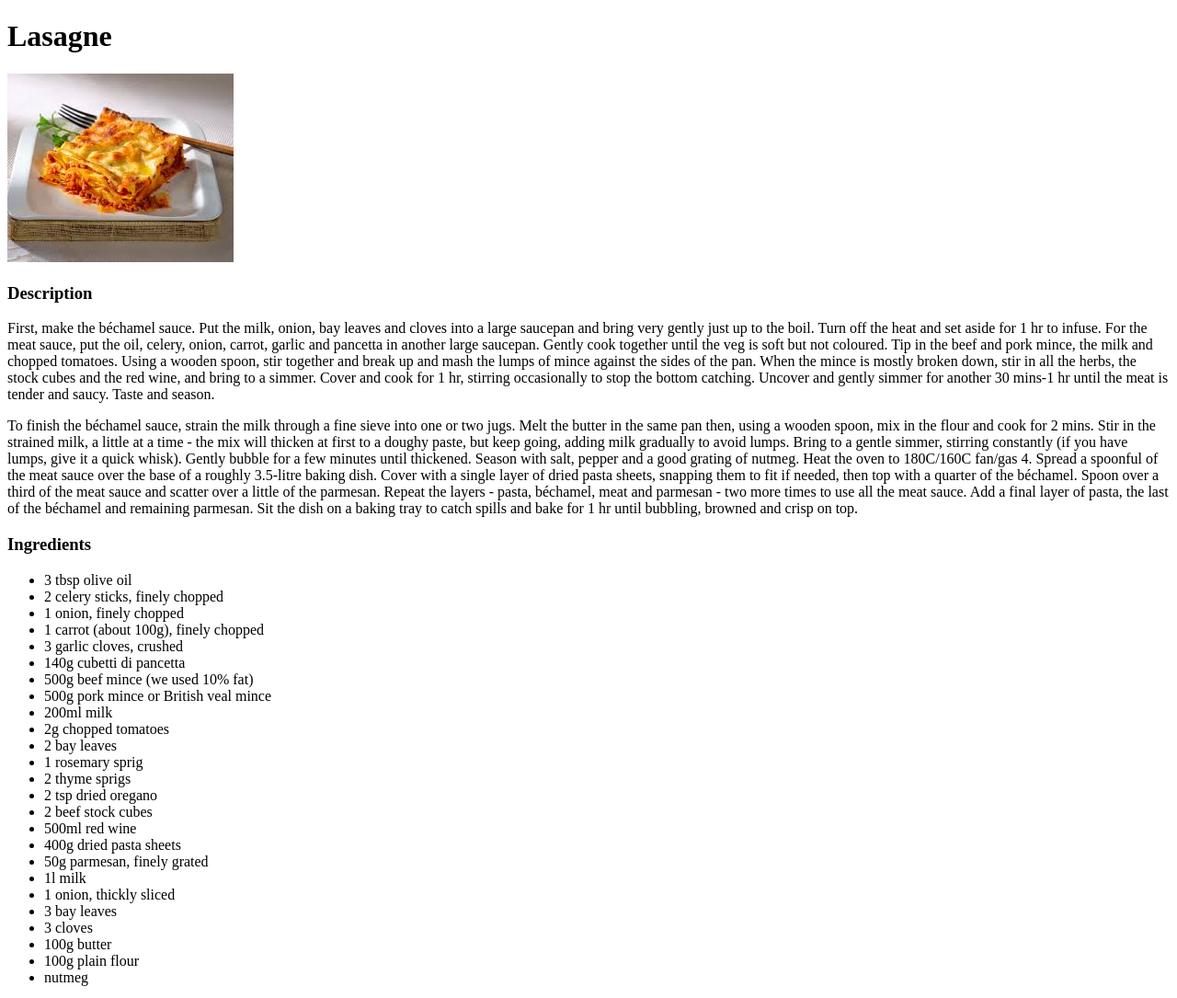
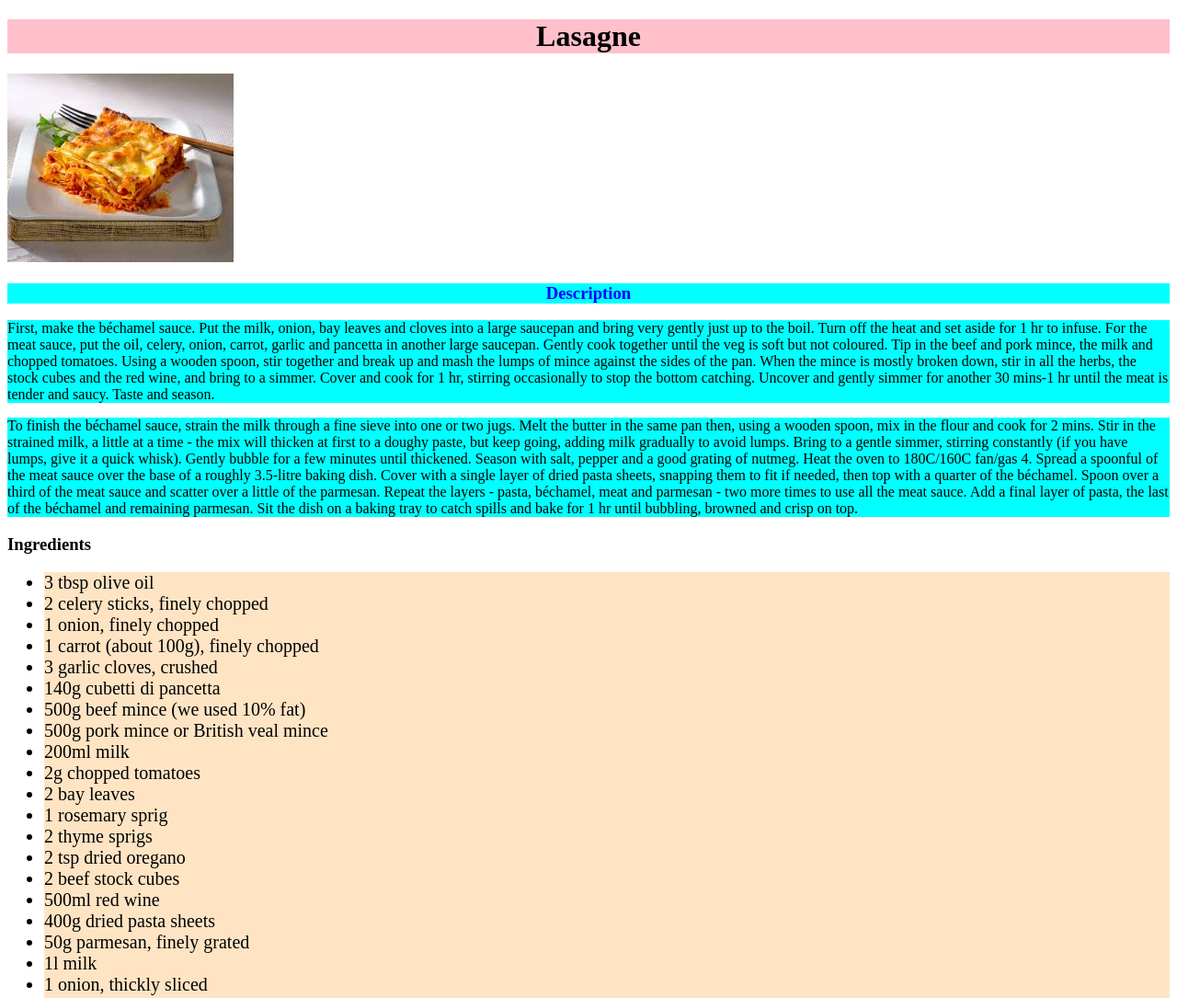
Before and after one commit to HideOnTheBushh/odin-recipes, a plain HTML site: page recipes/lasagne.html in a window 1280 px wide. Shown: the top 1085 px of the page at 92% size. Drawn offline with Linux system fonts and the light colour scheme.

Commit message:
Add style to recipes
Added classes and liked every page to style.css. Changed color and
background-color, text-align, font-size and font-family. Not really
looking good, just playing with css.

```diff
--- a/recipes/lasagne.html
+++ b/recipes/lasagne.html
@@ -3,6 +3,7 @@
     <head>
         <meta charset="UTF-8">
         <meta name="viewport" content="width=device-width, initial-scale=1.0">
+        <link rel="stylesheet" href="../style.css">
         <title>Lasagne</title>
     </head>
     <body>
@@ -10,8 +11,8 @@
         <!-- Show the meal -->
         <img src="../images/lasagne.jpeg">
 
-        <h3>Description</h3>
-        <p>
+        <h3 class="description title">Description</h3>
+        <p class="description">
             First, make the béchamel sauce.
             Put the milk, onion, bay leaves and cloves into a large saucepan and bring very gently just up to the boil.
             Turn off the heat and set aside for 1 hr to infuse.
@@ -23,7 +24,7 @@
             Uncover and gently simmer for another 30 mins-1 hr until the meat is tender and saucy. Taste and season.
         </p>
 
-        <p>
+        <p class="description">
             To finish the béchamel sauce, strain the milk through a fine sieve into one or two jugs.
             Melt the butter in the same pan then, using a wooden spoon, mix in the flour and cook for 2 mins.
             Stir in the strained milk, a little at a time - the mix will thicken at first to a doughy paste, but keep going, adding milk gradually to avoid lumps.
@@ -38,7 +39,7 @@
         </p>
 
         <h3>Ingredients</h3>
-        <ul>
+        <ul class="ingredients">
             <li>3 tbsp olive oil</li>
             <li>2 celery sticks, finely chopped</li>
             <li>1 onion, finely chopped</li>
--- /dev/null
+++ b/style.css
@@ -0,0 +1,31 @@
+body {
+    font-family: "Times New Roman" serif;
+}
+
+h1 {
+    text-align: center;
+    background-color: pink;
+}
+
+.description {
+    background-color: aqua;
+}
+
+.description.title {
+    color: blue;
+    text-align: center;
+}
+
+li {
+    font-size: 20px;
+    color: blueviolet;
+}
+
+.ingredients li {
+    color: black;
+    background-color: bisque;
+}
+
+a {
+    font-size: 28px;
+}
```
Also changed, not shown: index.html (+1 -0 lines), recipes/schnitzel.html (+5 -4 lines), recipes/scrambled_eggs.html (+4 -3 lines).
